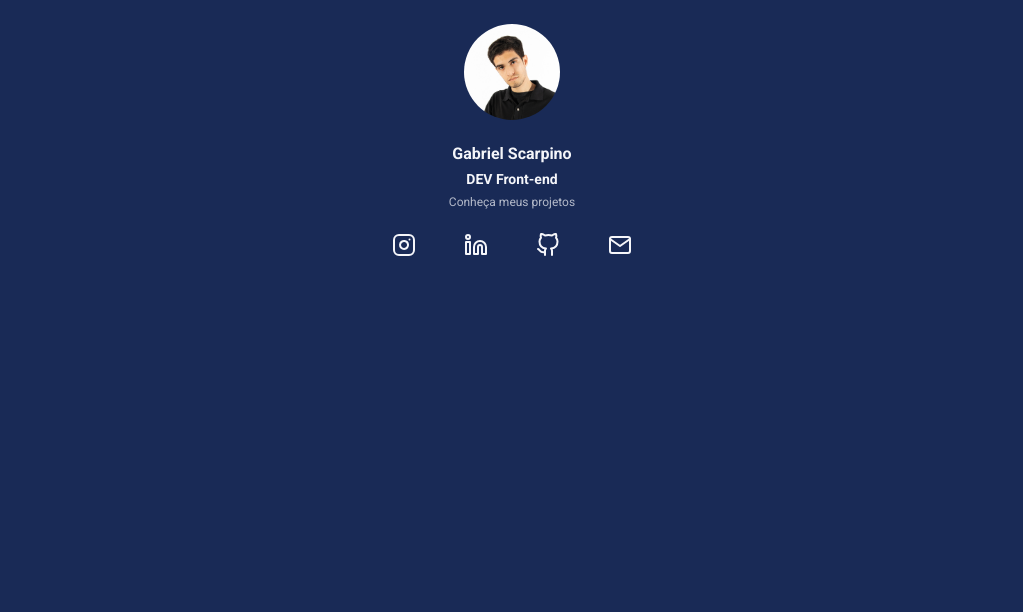
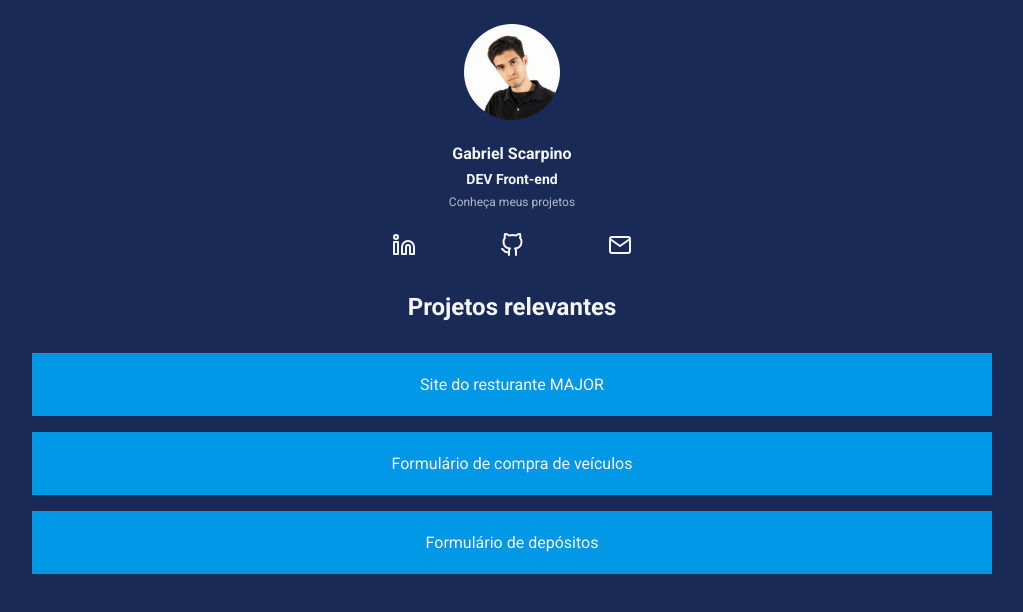
Before and after one commit to gabrielscarpino/Site_de_links, a website: page index.html in a window 1280 px wide. Shown: the whole page, without its empty margins (128-1151 px from the left). Drawn offline with Linux system fonts and the light colour scheme.

Commit message:
Alteração index.html, main.less e main.css

```diff
--- a/index.html
+++ b/index.html
@@ -3,7 +3,7 @@
 <head>
     <meta charset="UTF-8">
     <meta name="viewport" content="width=device-width, initial-scale=1.0">
-    <title>Página do Gabriel</title>
+    <title>Links Gabriel</title>
     <link rel="stylesheet" href="build/styles/main.css">
     <link rel="preconnect" href="https://fonts.googleapis.com">
     <link rel="preconnect" href="https://fonts.gstatic.com" crossorigin>
@@ -21,18 +21,35 @@
         </header>
         <nav>
             <ul class="social-links">
-                <li><a href="">
-                    <img src="./src/images/instagram.svg" alt="Icone instagram">
-                </a></li>
-                <li><a href="">
+                <li><a href="https://www.linkedin.com/in/gabriel-scarpino/">
                     <img src="./src/images/linkedin.svg" alt="Icone linkedin">
                 </a></li>
-                <li><a href="">
+                <li><a href="https://github.com/gabrielscarpino">
                     <img src="./src/images/github.svg" alt="Icone github">
                 </a></li>
-                <li><a href="">
+                <li><a href="mailto:gabrielscarpinopro@gmail.com">
                     <img src="./src/images/mail.svg" alt="">
                 </a></li>
+            </ul>
+        </nav>
+        <h2 class="projetos-relevantes">Projetos relevantes</h2>
+        <nav>
+            <ul class="projects-list">
+                <li class="projects-list-item">
+                    <a href="https://github.com/gabrielscarpino/Major_restaurante_site">
+                        Site do resturante MAJOR
+                    </a>
+                </li>
+                <li class="projects-list-item">
+                    <a href="https://github.com/gabrielscarpino/formulario-compra-veiculo">
+                        Formulário de compra de veículos
+                    </a>
+                </li>
+                <li class="projects-list-item">
+                    <a href="https://github.com/gabrielscarpino/Formulario-de-deposito">
+                        Formulário de depósitos
+                    </a>
+                </li>
             </ul>
         </nav>
     </div>
--- a/src/styles/main.less
+++ b/src/styles/main.less
@@ -19,10 +19,17 @@ body{
     color: @corDosTextos;
 }
 
+li{
+    list-style: none;
+}
+
+
+
 .container{
     max-width: 960px;
     width: 100%;
     margin: 0 auto;
+    height: 100vh;
 
     @media @breakpointTablet{
     max-width: 80%;
@@ -70,7 +77,6 @@ border-radius: 50%;
     margin: 0 auto;
 
     li{
-        list-style: none;
         img {
             transition: all ease .3s;
             &:hover{
@@ -79,3 +85,32 @@ border-radius: 50%;
         }
     }
 }
+
+
+    .projetos-relevantes{
+    margin-top: 32px;
+    text-align: center;
+    }
+
+.projects-list{
+    margin-top: 32px;
+    &-item{
+        a{
+            text-decoration: none;
+            background-color: #colors[buttonColor];
+            display: block;
+            padding: 20px 20px;
+            margin-bottom: 16px;
+            text-align: center;
+            color: #colors[textColor];
+            border: 2px solid #colors[buttonColor];
+            transition: all ease 0.5s;
+
+            &:hover{
+            color:#colors[buttonColor] ;
+            background-color: transparent;
+        }
+        }
+
+    }
+}
```
Also changed, not shown: build/styles/main.css.
